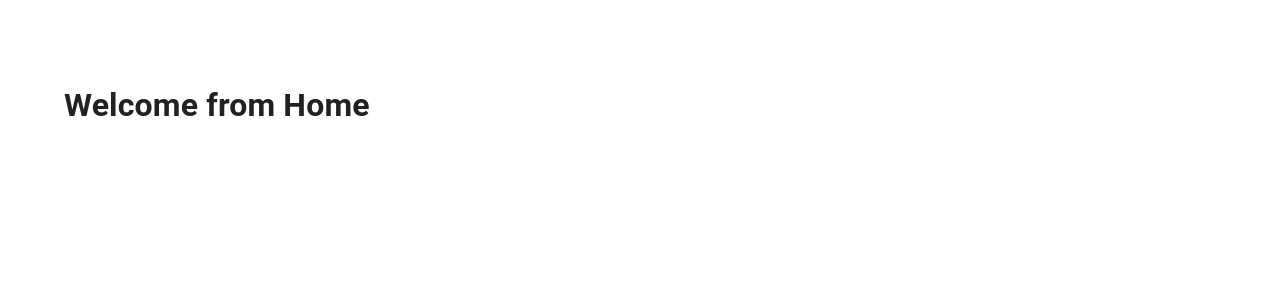
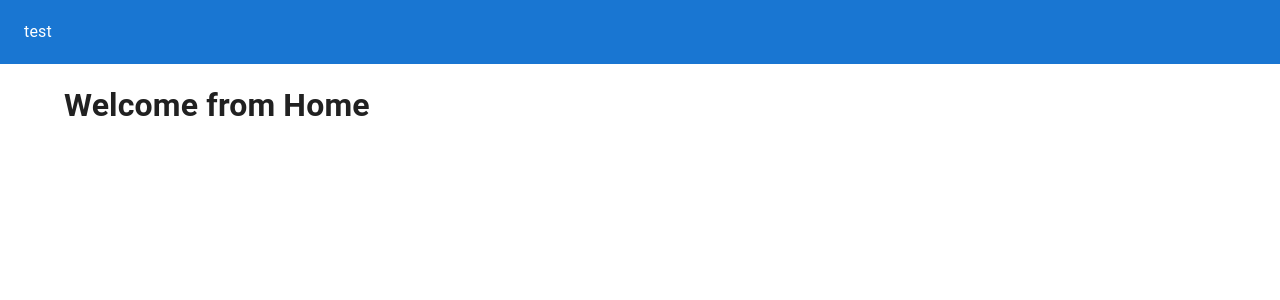
Before and after one commit to kkaraivanov/BunayHR, a React (Create React App) app in the folder client/: page / in a window 1280 px wide. Shown: the top 300 px of the page. Built offline with nearby package versions, Linux system fonts and the light colour scheme.

Commit message:
adding header menu

```diff
--- /dev/null
+++ b/client/src/components/Layout/Header/index.js
@@ -0,0 +1,17 @@
+import { AppBar, Toolbar } from "@mui/material"
+
+
+export default () => {
+
+    return (
+        <AppBar
+            position="fixed"
+            elevation={0}
+            color="primary"
+        >
+            <Toolbar>
+                test
+            </Toolbar>
+        </AppBar>
+    )
+}
--- a/client/src/components/Layout/index.js
+++ b/client/src/components/Layout/index.js
@@ -1,10 +1,11 @@
 import { Container } from "@mui/material";
 import { makeStyles } from "@mui/styles";
+import Header from "./Header";
 
 const useStyles = makeStyles(() => {
     return {
         root: {
-            display: 'flex'
+            display: 'flex',
         },
         mainContent: {
             marginTop: '60px'
@@ -17,7 +18,7 @@ export default ({ children }) => {
 
     return (
         <div className={classes.root}>
-
+            <Header />
             <Container maxWidth="lg" className={classes.mainContent}>
                 {children}
             </Container>
```
Also changed, not shown: client/src/components/AppTheme/index.js (+5 -5 lines).
